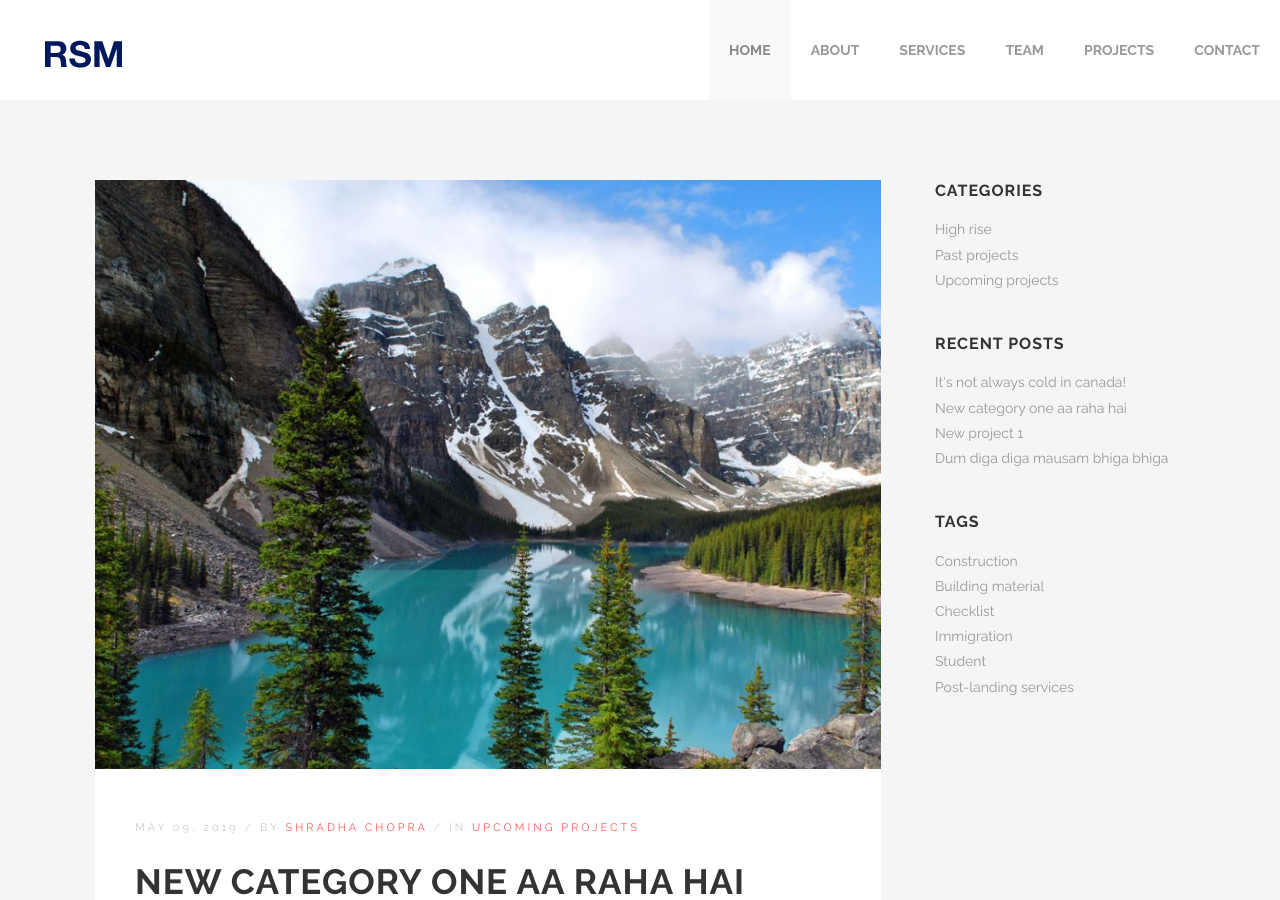
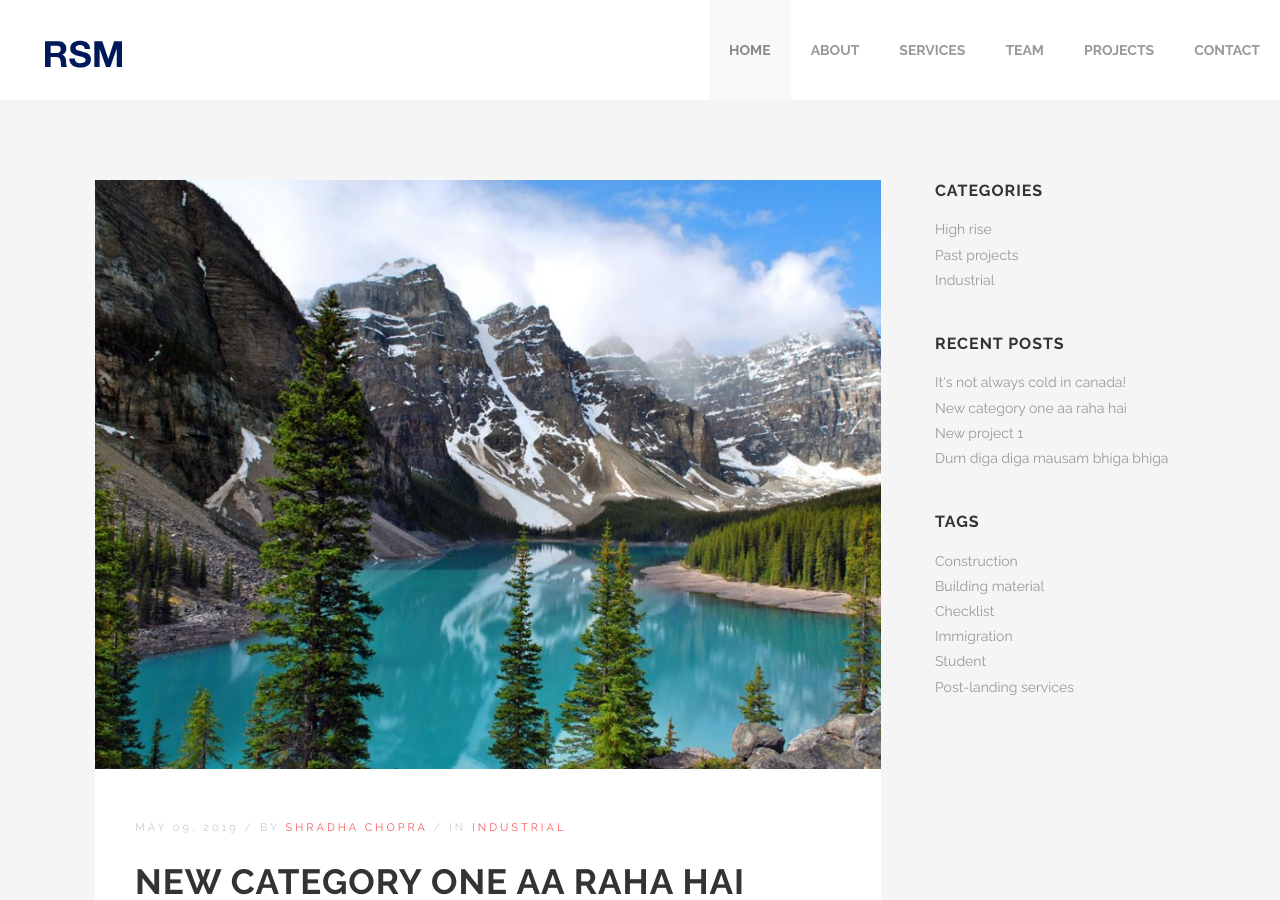
Before and after one commit to prabhav/rsm, a Jekyll site: the page built from _posts/2019-05-09-samplecat.markdown, in a window 1280 px wide and 900 px high. Built offline with Jekyll 4.4.1, drawn with Linux system fonts in a browser that asks for light colours.

Commit message:
Updated Samplecat

```diff
--- a/_posts/2019-05-09-samplecat.markdown
+++ b/_posts/2019-05-09-samplecat.markdown
@@ -2,7 +2,7 @@
 title: new category one aa raha hai
 date: 2019-05-09 00:16:00 +05:30
 categories:
-- upcoming projects
+- Industrial
 tags:
 - Checklist
 - Immigration
```
